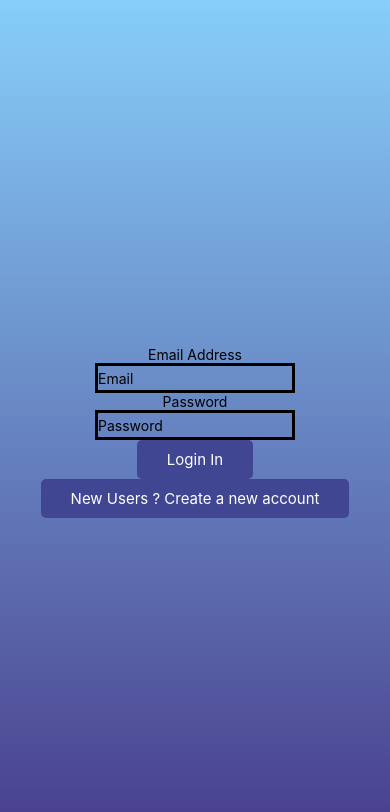
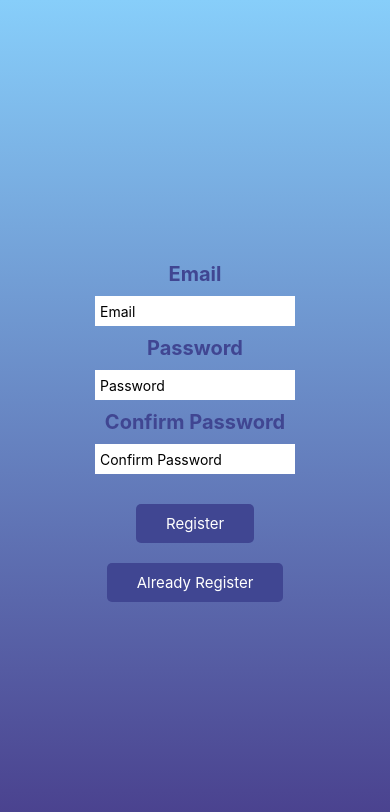
Before and after one commit to yusun97/Calorie-Tracker, a React Native app: screen /SignUp in a window 390 px wide. Shown: the top 812 px of the page. Built offline with nearby package versions, Linux system fonts and the light colour scheme; no server answers.

Commit message:
navigate signUp and login

```diff
--- a/App.js
+++ b/App.js
@@ -6,10 +6,60 @@ import EditEntriesScreen from "./screens/EditEntriesScreen";
 import AddEntriesScreen from "./screens/AddEntriesScreen";
 import { white, darkPurple } from "./components/CommonStyle";
 import Login from "./screens/Login";
+import SignUp from "./screens/SignUp";
+import { useEffect, useState } from "react";
+import { onAuthStateChanged, signOut } from "firebase/auth";
+import { auth } from "./firebase/firebase-setup";
 
 const Stack = createNativeStackNavigator();
 
+const AuthStack = (
+  <>
+    <Stack.Screen
+      name="Login"
+      component={Login}
+      options={{ headerShown: false }}
+    />
+    <Stack.Screen
+      name="SignUp"
+      component={SignUp}
+      options={{ headerShown: false }}
+    />
+  </>
+);
+
+const AppStack = (
+  <>
+    <Stack.Screen
+      name="Home"
+      component={Home}
+      options={{ headerShown: false }}
+    />
+    <Stack.Screen
+      name="EditEntries"
+      component={EditEntriesScreen}
+      options={{ title: "Edit Entry" }}
+    />
+    <Stack.Screen
+      name="AddEntries"
+      component={AddEntriesScreen}
+      options={{ title: "Add An Entry" }}
+    />
+  </>
+);
+
 export default function App() {
+  const [isAuth, setAuth] = useState(false);
+  useEffect(() => {
+    onAuthStateChanged(auth, (user) => {
+      if (user) {
+        setAuth(true);
+      } else {
+        setAuth(false);
+      }
+    });
+  }, []);
+
   return (
     <NavigationContainer>
       <Stack.Navigator
@@ -22,13 +72,7 @@ export default function App() {
           headerTitleAlign: "center",
         }}
       >
-        <Stack.Screen
-          name="Login"
-          component={Login}
-          options={{ headerShown: false }}
-        />
-
-        <Stack.Screen
+        {/* <Stack.Screen
           name="Home"
           component={Home}
           options={{ headerShown: false }}
@@ -42,7 +86,8 @@ export default function App() {
           name="AddEntries"
           component={AddEntriesScreen}
           options={{ title: "Add An Entry" }}
-        />
+        /> */}
+        {isAuth ? AppStack : AuthStack}
       </Stack.Navigator>
     </NavigationContainer>
   );
--- a/components/CommonStyle.js
+++ b/components/CommonStyle.js
@@ -16,4 +16,31 @@ export const commonStyle = StyleSheet.create({
     flex: 1,
     paddingTop: 20,
   },
+  container: {
+    flex: 1,
+    alignItems: "center",
+    justifyContent: "center",
+  },
+  textInput: {
+    width: 200,
+    height: 30,
+    backgroundColor: white,
+    margin: 10,
+    padding: 5,
+  },
+  text: {
+    color: darkPurple,
+    fontWeight: "bold",
+    fontSize: 20,
+  },
+  buttonContainer: {
+    marginTop: 20,
+  },
+  buttonText: {
+    color: white,
+    fontSize: 15,
+    padding: 10,
+    paddingLeft: 30,
+    paddingRight: 30,
+  },
 });
--- a/screens/Login.js
+++ b/screens/Login.js
@@ -1,15 +1,13 @@
-// import { View, Text, Modal } from "react-native";
-// import React from "react";
 import LinearGradientBackground from "../components/LinearGradientBackground";
 import Card from "../components/Card";
 import PressableButton from "../components/PressableButton";
-import { lightPurple, darkPurple, white } from "../components/CommonStyle";
+import { commonStyle } from "../components/CommonStyle";
 import { View, Text, TextInput, Button, StyleSheet } from "react-native";
 import React, { useState } from "react";
 import { auth } from "../firebase/firebase-setup";
 import { signInWithEmailAndPassword } from "firebase/auth";
 
-export default function Login() {
+export default function Login({ navigation }) {
   const [email, setEmail] = useState("");
   const [password, setPassword] = useState("");
 
@@ -27,19 +25,19 @@ export default function Login() {
 
   return (
     <LinearGradientBackground>
-      <View style={styles.container}>
-        <Text>Email Address</Text>
+      <View style={commonStyle.container}>
+        <Text style={commonStyle.text}>Email Address</Text>
         <TextInput
-          style={styles.textInput}
+          style={commonStyle.textInput}
           value={email}
           onChangeText={(email) => {
             setEmail(email);
           }}
           placeholder="Email"
         />
-        <Text>Password</Text>
+        <Text style={commonStyle.text}>Password</Text>
         <TextInput
-          style={styles.textInput}
+          style={commonStyle.textInput}
           secureTextEntry={true}
           value={password}
           onChangeText={(password) => {
@@ -47,12 +45,18 @@ export default function Login() {
           }}
           placeholder="Password"
         />
-        <PressableButton buttonPressed={loginHandle}>
-          <Text style={styles.buttonText}>Login In</Text>
+        <PressableButton
+          buttonPressed={loginHandle}
+          customizedStyle={commonStyle.buttonContainer}
+        >
+          <Text style={commonStyle.buttonText}>Login In</Text>
         </PressableButton>
 
-        <PressableButton buttonPressed={signUpHandle}>
-          <Text style={styles.buttonText}>
+        <PressableButton
+          buttonPressed={signUpHandle}
+          customizedStyle={commonStyle.buttonContainer}
+        >
+          <Text style={commonStyle.buttonText}>
             New Users ? Create a new account
           </Text>
         </PressableButton>
@@ -60,42 +64,3 @@ export default function Login() {
     </LinearGradientBackground>
   );
 }
-
-const styles = StyleSheet.create({
-  container: {
-    flex: 1,
-    alignItems: "center",
-    justifyContent: "center",
-  },
-  textInput: { borderWidth: 3, width: 200, height: 30 },
-  // text: {
-  //   color: darkPurple,
-  //   fontWeight: "bold",
-  //   fontSize: 20,
-  // },
-  // buttonContainer: {
-  //   // margin: 20,
-  //   // padding: 20,
-  //   justifyContent: "space-between",
-  //   alignItems: "space-between",
-  // },
-  buttonText: {
-    color: white,
-    fontSize: 15,
-    padding: 10,
-    paddingLeft: 30,
-    paddingRight: 30,
-  },
-  // smallTextContainer: {
-  //   backgroundColor: lightPurple,
-  //   borderRadius: 5,
-  //   height: 30,
-  //   width: 200,
-  // },
-  // bigTextContainer: {
-  //   backgroundColor: lightPurple,
-  //   borderRadius: 5,
-  //   height: 160,
-  //   width: 200,
-  // },
-});
--- /dev/null
+++ b/screens/SignUp.js
@@ -0,0 +1,78 @@
+import { View, Text, TextInput, Button, StyleSheet, Alert } from "react-native";
+import React, { useState } from "react";
+import { auth } from "../firebase/firebase-setup";
+import { createUserWithEmailAndPassword } from "firebase/auth";
+import LinearGradientBackground from "../components/LinearGradientBackground";
+import { commonStyle } from "../components/CommonStyle";
+import PressableButton from "../components/PressableButton";
+
+export default function Login({ navigation }) {
+  const [email, setEmail] = useState("");
+  const [password, setPassword] = useState("");
+  const [confirmPassword, setConfirmPassword] = useState("");
+  function loginHandle() {
+    navigation.replace("Login");
+  }
+
+  async function signUpHandle() {
+    if (password !== confirmPassword) {
+      //check value and type
+      Alert.alert("The password don't match");
+    }
+    try {
+      await createUserWithEmailAndPassword(auth, email, password);
+    } catch (err) {
+      console.log(err);
+    }
+  }
+
+  return (
+    <LinearGradientBackground>
+      <View style={commonStyle.container}>
+        <Text style={commonStyle.text}>Email</Text>
+        <TextInput
+          style={commonStyle.textInput}
+          value={email}
+          onChangeText={(email) => {
+            setEmail(email);
+          }}
+          placeholder="Email"
+        />
+        <Text style={commonStyle.text}>Password</Text>
+        <TextInput
+          style={commonStyle.textInput}
+          secureTextEntry={true}
+          value={password}
+          onChangeText={(password) => {
+            setPassword(password);
+          }}
+          placeholder="Password"
+        />
+        <Text style={commonStyle.text}>Confirm Password</Text>
+        <TextInput
+          style={commonStyle.textInput}
+          secureTextEntry={true}
+          value={confirmPassword}
+          onChangeText={(confirmPassword) => {
+            setConfirmPassword(confirmPassword);
+          }}
+          placeholder="Confirm Password"
+        />
+
+        <PressableButton
+          buttonPressed={signUpHandle}
+          customizedStyle={commonStyle.buttonContainer}
+        >
+          <Text style={commonStyle.buttonText}>Register</Text>
+        </PressableButton>
+
+        <PressableButton
+          buttonPressed={loginHandle}
+          customizedStyle={commonStyle.buttonContainer}
+        >
+          <Text style={commonStyle.buttonText}>Already Register</Text>
+        </PressableButton>
+      </View>
+    </LinearGradientBackground>
+  );
+}
```
